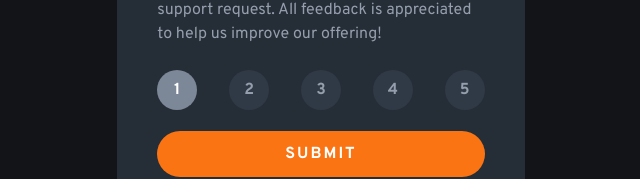
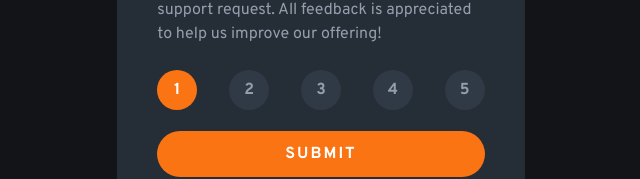
Before and after one commit to Ghravitee/React-component-1, a React (Vite) app: page / in a window 1280 px wide. In both pictures the pointer is over the element 496 px from the left and 470 px from the top of the page. Shown: the part 380-559 px from the top of the page, without its empty margins (319-959 px from the left). Built offline with nearby package versions, Linux system fonts and the light colour scheme.

Commit message:
second commit

```diff
--- a/package.json
+++ b/package.json
@@ -1,10 +1,13 @@
 {
+  "'homepage": "https://Ghravitee.github.io/React-component-1",
   "name": "frontend-interactive-component",
   "private": true,
   "version": "0.0.0",
   "type": "module",
   "scripts": {
     "dev": "vite",
+    "predeploy": "npm run build",
+    "deploy": "gh-pages -d build",
     "build": "vite build",
     "lint": "eslint src --ext js,jsx --report-unused-disable-directives --max-warnings 0",
     "preview": "vite preview"
--- a/src/index.css
+++ b/src/index.css
@@ -228,12 +228,12 @@ ul {
 
 .click:hover {
   cursor: pointer;
-  background-color: var(--Medium-Grey);
+  background-color: var(--Orange);
   color: var(--White);
 }
 
 .clicked {
-  background-color: var(--Orange);
+  background-color: var(--Medium-Grey);
   display: flex;
   justify-content: center;
   align-items: center;
```
